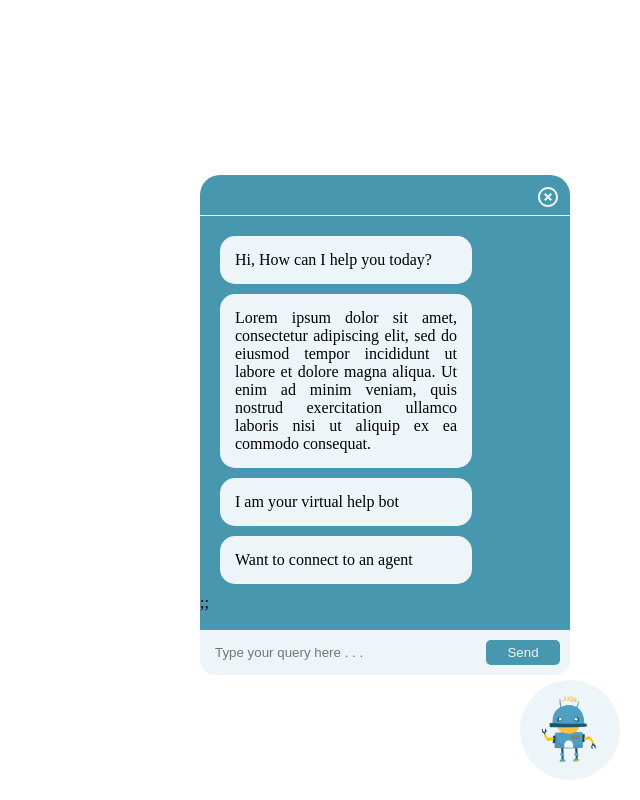
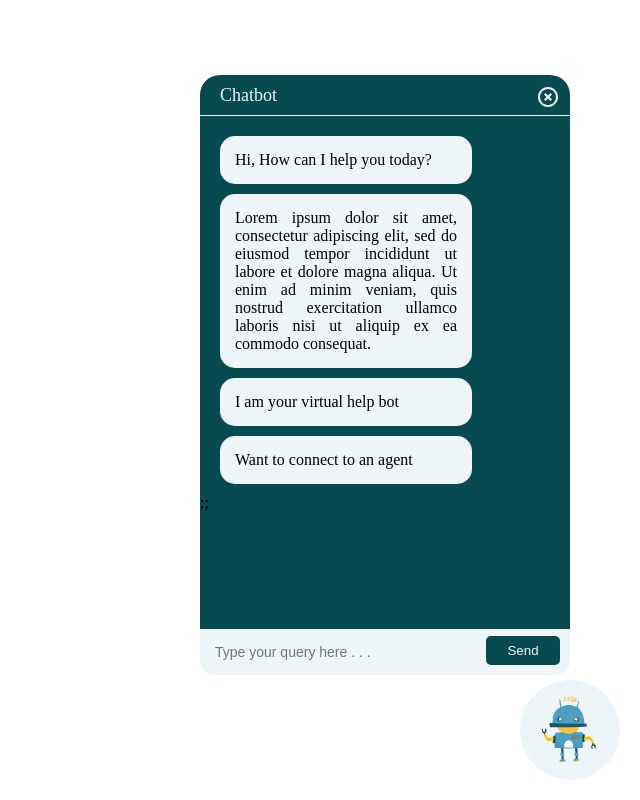
Before and after one commit to priyanshitaneja/React-Chatbot, a React (Create React App) app: page / in a window 1280 px wide. Both pictures are taken after a click on the picture 1210 px from the left and 730 px from the top of the page. Shown: the whole page, without its empty margins (640-1280 px from the left). Built offline with nearby package versions, Linux system fonts and the light colour scheme.

Commit message:
inputArea size update

```diff
--- a/src/popDiv.jsx
+++ b/src/popDiv.jsx
@@ -1,32 +1,36 @@
 import React, { useState, useEffect, useRef } from "react";
 import "./styles.css";
 import UserMsg from "./userMsg";
-import HighlightOffIcon from '@material-ui/icons/HighlightOff';
-
-
+import HighlightOffIcon from "@material-ui/icons/HighlightOff";
 
 const botMessage = [
   { id: 1, text: "Hi, How can I help you today?" },
-  { id: 2, text: "Lorem ipsum dolor sit amet, consectetur adipiscing elit, sed do eiusmod tempor incididunt ut labore et dolore magna aliqua. Ut enim ad minim veniam, quis nostrud exercitation ullamco laboris nisi ut aliquip ex ea commodo consequat. " },
+  {
+    id: 2,
+    text:
+      "Lorem ipsum dolor sit amet, consectetur adipiscing elit, sed do eiusmod tempor incididunt ut labore et dolore magna aliqua. Ut enim ad minim veniam, quis nostrud exercitation ullamco laboris nisi ut aliquip ex ea commodo consequat. ",
+  },
   { id: 3, text: "I am your virtual help bot" },
-  { id: 4, text: "Want to connect to an agent"}
+  { id: 4, text: "Want to connect to an agent" },
 ];
 
-
 function PopDiv() {
-
   const [close, closeBot] = useState(false);
 
   // const [botMsg, setBotMsg]= useState(["Hi, How can I help you today?","I am your virtual help bot"]);
+
+  //saving the text of input area
   const [inputText, setInputText] = useState("");
+
+  //for messages the user sends
   const [msgs, setMsgs] = useState([]);
 
   const chatbodyRef = useRef();
   //reference created
 
   const scrollToBottom = () => {
-    chatbodyRef.current.scrollIntoView({ behavior: 'smooth' });
-  }
+    chatbodyRef.current.scrollIntoView({ behavior: "smooth" });
+  };
   //scrollToBottom function
 
   useEffect(scrollToBottom, [msgs]);
@@ -42,50 +46,37 @@
   }
 
   function handleSend() {
-
-    setMsgs(prevMsg => {
+    setMsgs((prevMsg) => {
       return [...prevMsg, inputText];
     });
 
     setInputText("");
     // scrollToBottom();
-
   }
-
-  // const classes = useStyles();
 
   return (
     <div className="BotWindow" style={{ display: close ? "none" : null }}>
-
       <div class="botHeader">
-        <HighlightOffIcon
-          className="closeIcon"
-          onClick={handleClick}
-        />
+        <p>Chatbot</p>
+        <HighlightOffIcon className="closeIcon" onClick={handleClick} />
       </div>
 
-
-      <div  class="chatArea">
+      <div class="chatArea">
         {botMessage.map(function (item) {
           return (
             <p class="popUpMsg" key={item.id}>
               {item.text}
             </p>
-          )
-        })};
-
+          );
+        })}
+        ;
         {msgs.map(function (item) {
-          return (
-            <UserMsg
-              text={item} />
-          )
-        })};
-
+          return <UserMsg text={item} />;
+        })}
+        ;
         <div ref={chatbodyRef} />
         {/* Scroll to bottom Reference */}
-
       </div>
-
 
       <div class="inputArea">
         {/* <form> */}
@@ -104,12 +95,9 @@
         {/* </form> */}
       </div>
 
-
-
       {/* { close ? null : <PopDiv />}  */}
-
     </div>
-  )
-};
+  );
+}
 
 export default PopDiv;
--- a/src/styles.css
+++ b/src/styles.css
@@ -19,12 +19,12 @@
 
 .BotWindow {
   width: 370px;
-    height: 500px;
+  height: 75%;
   position: absolute;
   bottom: 125px;
   right: 70px;
   /* z-index: -1; */
-    background-color: #4797af;
+  background-color: #074b50;
   /* border: 1px solid #0081a8; */
   border-radius: 20px;
   /* padding-top: 10px; */
@@ -34,11 +34,20 @@
   padding: 10px;
   height: 20px;
   border-bottom: 1px solid #eef5f8;
+  color: #eef5f8;
   /* background-color: #eef5f8; */
+}
+
+.botHeader p{
+  margin:0;
+  display: inline;
+  padding-left: 10px;
+  font-size: 18px;
 }
 
 .closeIcon {
   color: #eef5f8;
+
   position: absolute;
   right: 10px;
 }
@@ -49,8 +58,8 @@
   /* padding-top: 10px; */
   height: 80%;
   /* overflow: scroll; */
-    overflow-x:hidden;
-    overflow-y:scroll;
+  overflow-x: hidden;
+  overflow-y: scroll;
 }
 
 .popUpMsg {
@@ -68,14 +77,15 @@
 
 .inputArea {
   margin: 0;
-    padding: 10px 15px;
+  padding: 5px 15px;
   padding-right: 25%;
+  /* height: 10%; */
   /* width: 270px; */
-    border: 0;
   position: absolute;
   bottom: 0;
-    left:0;
-    right:0;
+  left: 0;
+  right: 0;
+  border: 0;
   border-bottom-left-radius: 15px;
   border-bottom-right-radius: 15px;
   background-color: #eef5f8;
@@ -83,12 +93,13 @@
 }
 
 .popUpInput {
+  /* margin: 10px 0; */
   width: 100%;
   border: none;
   background-color: #eef5f8;
-    padding: 5px 0;
-
-
+  padding: 10px 0;
+  font-size: 14px;
+  /* height: 100%; */
 }
 
 .userMsg {
@@ -103,8 +114,8 @@
   border: none;
   border-radius: 5px;
   color: #eef5f8;
-    background-color: #4797af;
-    padding: 5px 10px;
+  background-color: #074b50;
+  padding: 7px 10px;
   /* float: right; */
   position: absolute;
   right: 10px;
@@ -114,6 +125,7 @@
 
 
 @media (min-width: 320px) and (max-width:500px) {
+
   /* bot window */
   .BotWindow {
     width: 100%;
@@ -127,12 +139,14 @@
     border-radius: 0;
 
   }
+
   .chatArea {
     width: inherit;
     height: 80%;
     position: absolute;
     top: 40px;
   }
+
   /* .botlogo {
       z-index: -1;
     } */
@@ -142,8 +156,4 @@
     border-radius: 0;
   }
 
-    .sendBtn{
-      /* right: 12%; */
 }
-
-  }
```
Lines whose indentation alone changed are shown as unchanged.
